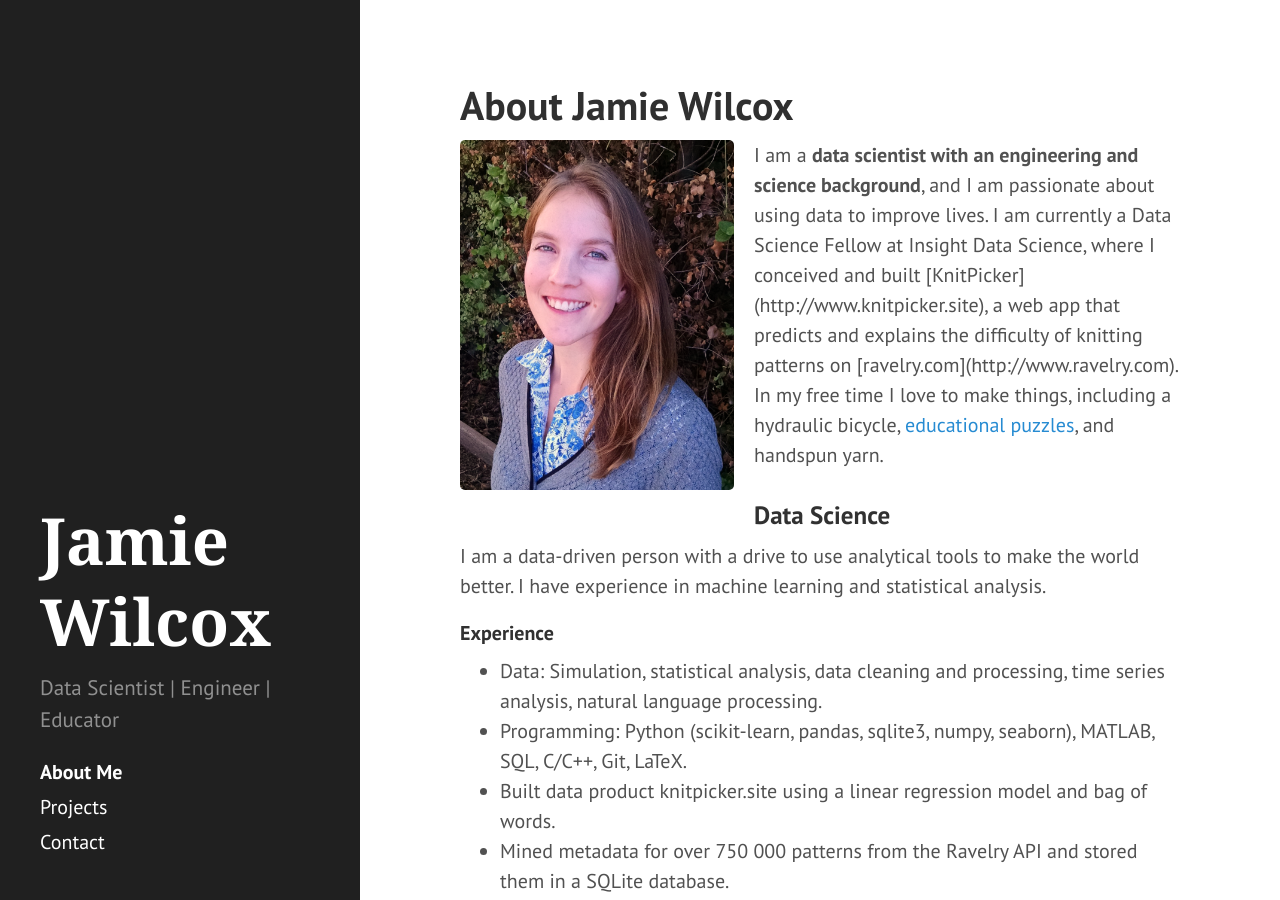
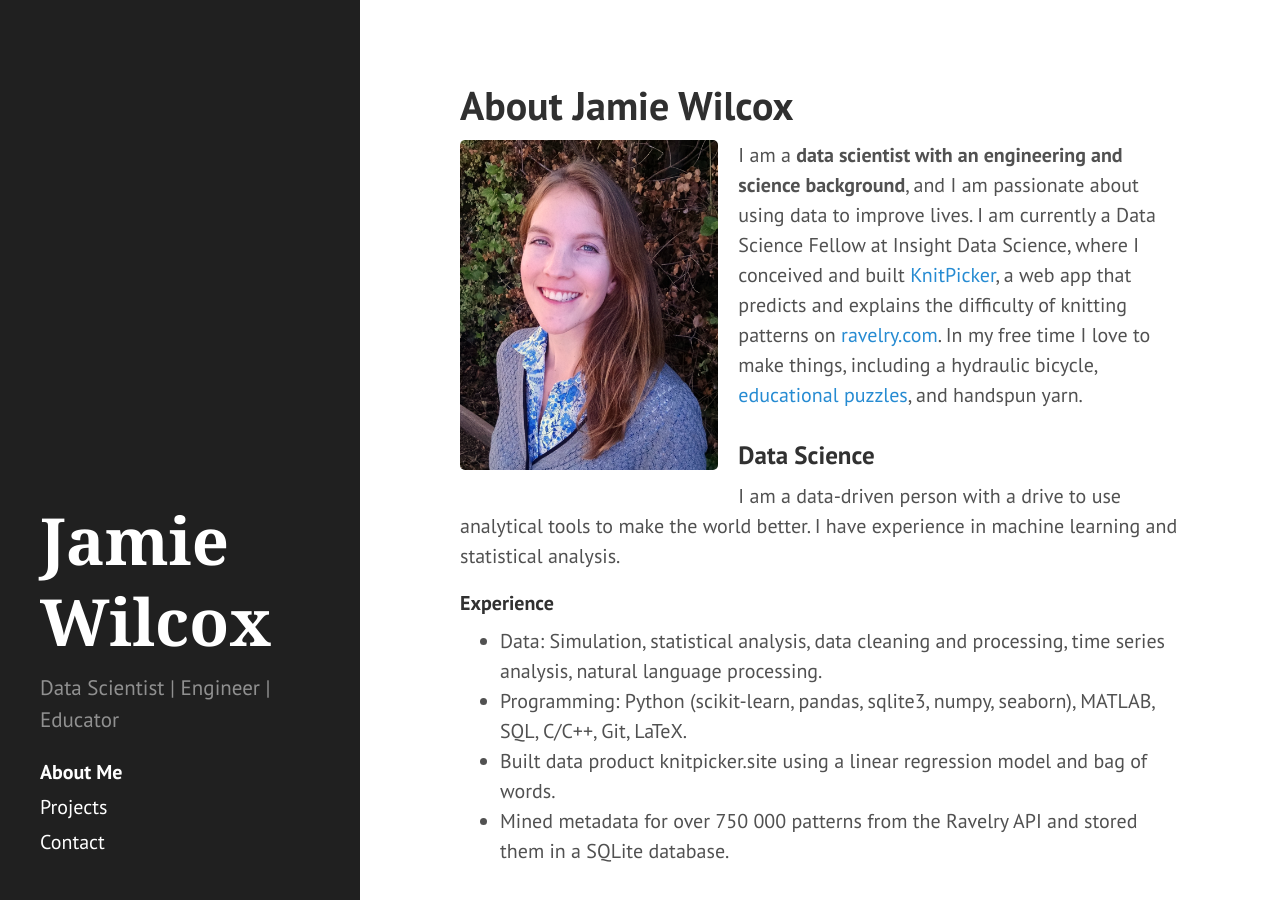
Before and after one commit to yellowcrayon/yellowcrayon.github.io, a Jekyll site: the page built from index.md, in a window 1280 px wide and 900 px high. Built offline with Jekyll 4.4.1, drawn with Linux system fonts in a browser that asks for light colours.

Commit message:
Fixed links on About Me page.

```diff
--- a/index.md
+++ b/index.md
@@ -4,9 +4,9 @@ title: About Jamie Wilcox
 ---
 
 <div class="projectblock">
-<img src="/images/NicePhoto2.png" height="350" align="left" style="margin-right: 20px"/>
+<img src="/images/NicePhoto2.png" height="330" align="left" style="margin-right: 20px"/>
 
-I am a <b>data scientist with an engineering and science background</b>, and I am passionate about using data to improve lives. I am currently a Data Science Fellow at Insight Data Science, where I conceived and built [KnitPicker](http://www.knitpicker.site), a web app that predicts and explains the difficulty of knitting patterns on [ravelry.com](http://www.ravelry.com). In my free time I love to make things, including a hydraulic bicycle,
+I am a <b>data scientist with an engineering and science background</b>, and I am passionate about using data to improve lives. I am currently a Data Science Fellow at Insight Data Science, where I conceived and built <a href="http://www.knitpicker.site">KnitPicker</a>, a web app that predicts and explains the difficulty of knitting patterns on <a href="http://www.ravelry.com">ravelry.com</a>. In my free time I love to make things, including a hydraulic bicycle,
 <a href="/2017/06/25/mysterytubes"> educational puzzles</a>, and handspun yarn.
 </div>
 
```
